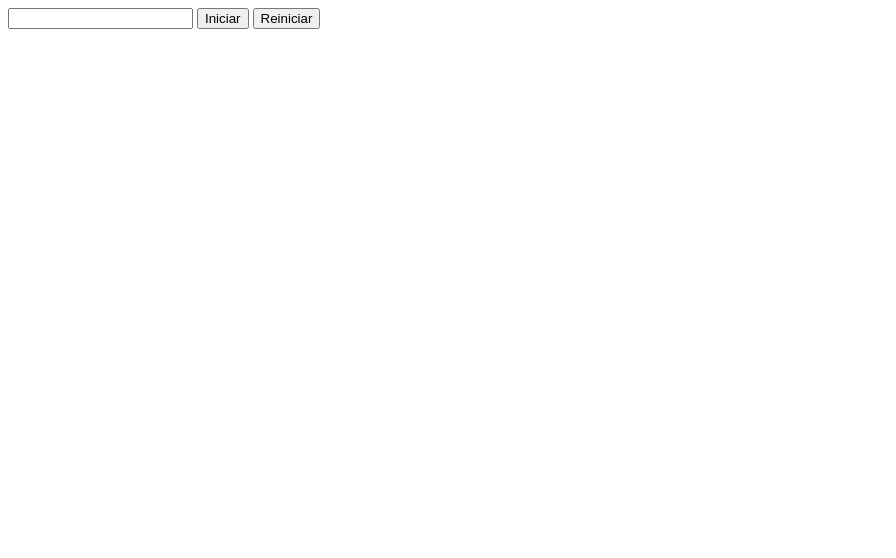
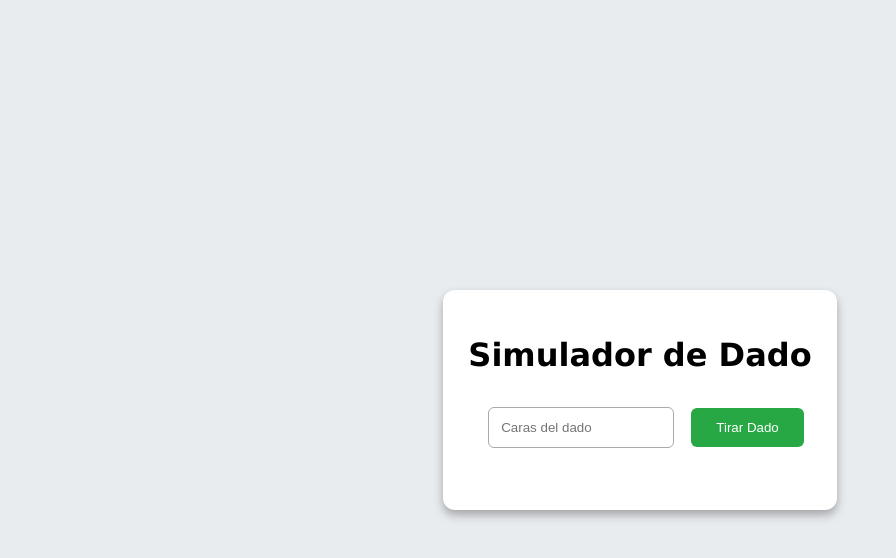
Before and after one commit to pamelagamez/ProyectosJavaScript, a plain HTML site: page index.html in a window 1280 px wide. Shown: the whole page, without its empty margins (0-896 px from the left). Drawn offline with Linux system fonts and the light colour scheme.

Commit message:
Dado virtual

```diff
--- a/index.html
+++ b/index.html
@@ -1,18 +1,18 @@
 <!DOCTYPE html>
-<html lang="en">
+<html lang="es">
 <head>
     <meta charset="UTF-8">
     <meta name="viewport" content="width=device-width, initial-scale=1.0">
-    <title>Contador</title>
+    <title>Simulador de Dado</title>
+    <link rel="stylesheet" href="style.css">
 </head>
 <body>
-    <input type="number" id="segundos">
-    <button onclick="contador()">Iniciar</button>
-    <button onclick="reiniciar()">Reiniciar</button>
-    <h3 id="salida"></h3>
-    <audio id="alarma">
-        <source src="y2mate.com - Las mañanitas con cepillin.mp3" type="audio/mpeg">
-    </audio>
-    <script src="scripts.js"></script>
+    <div class="dado-container">
+        <h1>Simulador de Dado</h1>
+        <input type="number" id="num-caras" placeholder="Caras del dado" min="1" required>
+        <button onclick="tirarDado()">Tirar Dado</button>
+        <div id="resultado-dado"></div>
+    </div>
+    <script src="script.js"></script>
 </body>
 </html>
--- /dev/null
+++ b/script.js
@@ -0,0 +1,13 @@
+function tirarDado() {
+    const caras = parseInt(document.getElementById('num-caras').value);
+
+    // Comprobar que el número de caras sea válido
+    if (isNaN(caras) || caras < 1) {
+        document.getElementById('resultado-dado').innerHTML = 'Error: Introduce un número válido de caras.';
+        return;
+    }
+
+    // Generar un número aleatorio entre 1 y el número de caras
+    const resultado = Math.floor(Math.random() * caras) + 1;
+    document.getElementById('resultado-dado').innerHTML = `Resultado: ${resultado}`;
+}
--- /dev/null
+++ b/style.css
@@ -0,0 +1,91 @@
+body {
+    margin: 0;
+    padding: 0;
+    display: flex;
+    justify-content: center;
+    align-items: center;
+    min-height: 100vh;
+    background-color: #f0f0f0;
+    font-family: Arial, sans-serif;
+}
+
+#contenedor-dado {
+    background-color: white;
+    padding: 20px;
+    border-radius: 10px;
+    box-shadow: 0 4px 8px rgba(0, 0, 0, 0.2);
+    text-align: center;
+}
+
+input[type="number"] {
+    width: 150px;
+    padding: 10px;
+    margin: 10px;
+    border: 1px solid #ccc;
+    border-radius: 5px;
+}
+
+button {
+    padding: 10px 20px;
+    background-color: #007bff;
+    color: white;
+    border: none;
+    border-radius: 5px;
+    cursor: pointer;
+}
+
+button:hover {
+    background-color: #0056b3;
+}
+
+#resultado {
+    margin-top: 20px;
+    font-size: 1.5em;
+    color: #333;
+}
+
+body {
+    margin: 0;
+    padding: 0;
+    display: flex;
+    justify-content: center;
+    align-items: center;
+    min-height: 100vh;
+    background-color: #e9ecef;
+    font-family: 'Verdana', sans-serif;
+}
+
+.dado-container {
+    background-color: #ffffff;
+    padding: 25px;
+    border-radius: 12px;
+    box-shadow: 0 5px 10px rgba(0, 0, 0, 0.3);
+    text-align: center;
+}
+
+input[type="number"] {
+    width: 160px;
+    padding: 12px;
+    margin: 12px;
+    border: 1px solid #aaa;
+    border-radius: 6px;
+}
+
+button {
+    padding: 12px 25px;
+    background-color: #28a745;
+    color: white;
+    border: none;
+    border-radius: 6px;
+    cursor: pointer;
+}
+
+button:hover {
+    background-color: #218838;
+}
+
+#resultado-dado {
+    margin-top: 25px;
+    font-size: 1.6em;
+    color: #444;
+}
```
